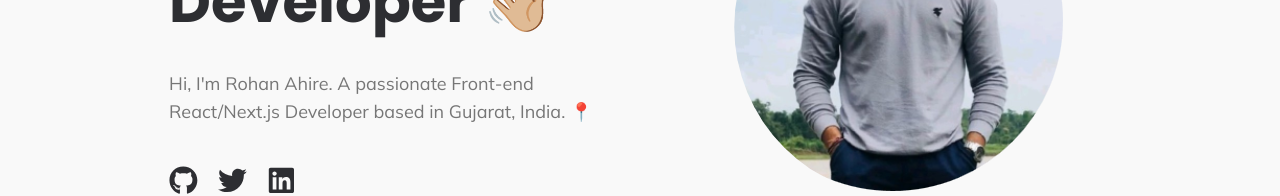
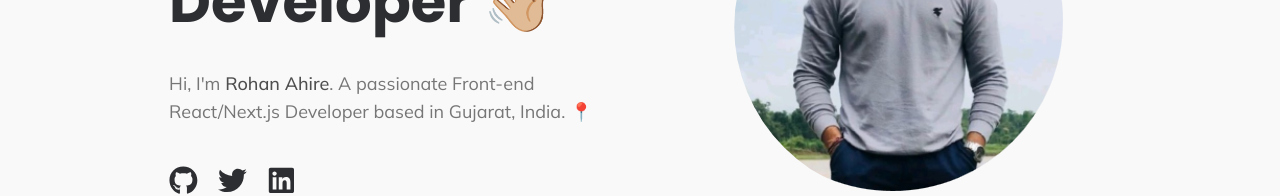
Before and after one commit to rohann06/Rohan.dev, a Next.js app: page / in a window 1280 px wide. Shown: the part 295-491 px from the top of the page. Built offline with nearby package versions, Linux system fonts and the light colour scheme; no server answers; the database is empty.

Commit message:
bolded name style

```diff
--- a/components/HeroSection.js
+++ b/components/HeroSection.js
@@ -14,7 +14,7 @@ const HeroSection = () => {
                 Front-End NextJs Developer 👋🏼
               </h1>
               <p className=" text-lg text-[#767676] font-Mulish w-[100%] lg:w-[85%]">
-                Hi, I'm Rohan Ahire. A passionate Front-end React/Next.js
+                Hi, I'm <span className=" text-[#4f4f4f] font-medium">Rohan Ahire</span>. A passionate Front-end React/Next.js
                 Developer based in Gujarat, India. 📍
               </p>
               <div className=" flex items-center justify-center lg:justify-start gap-5 text-[20px] lg:text-[23px] my-5 lg:my-10 ">
```
